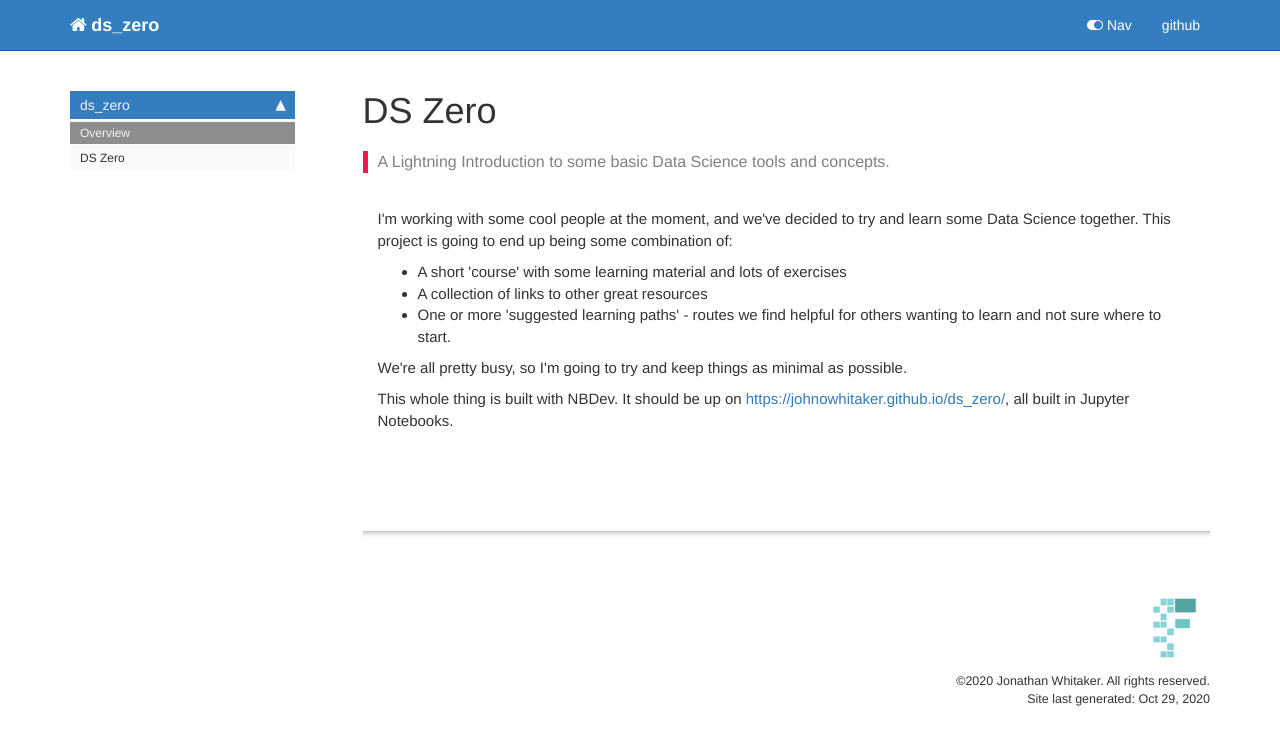
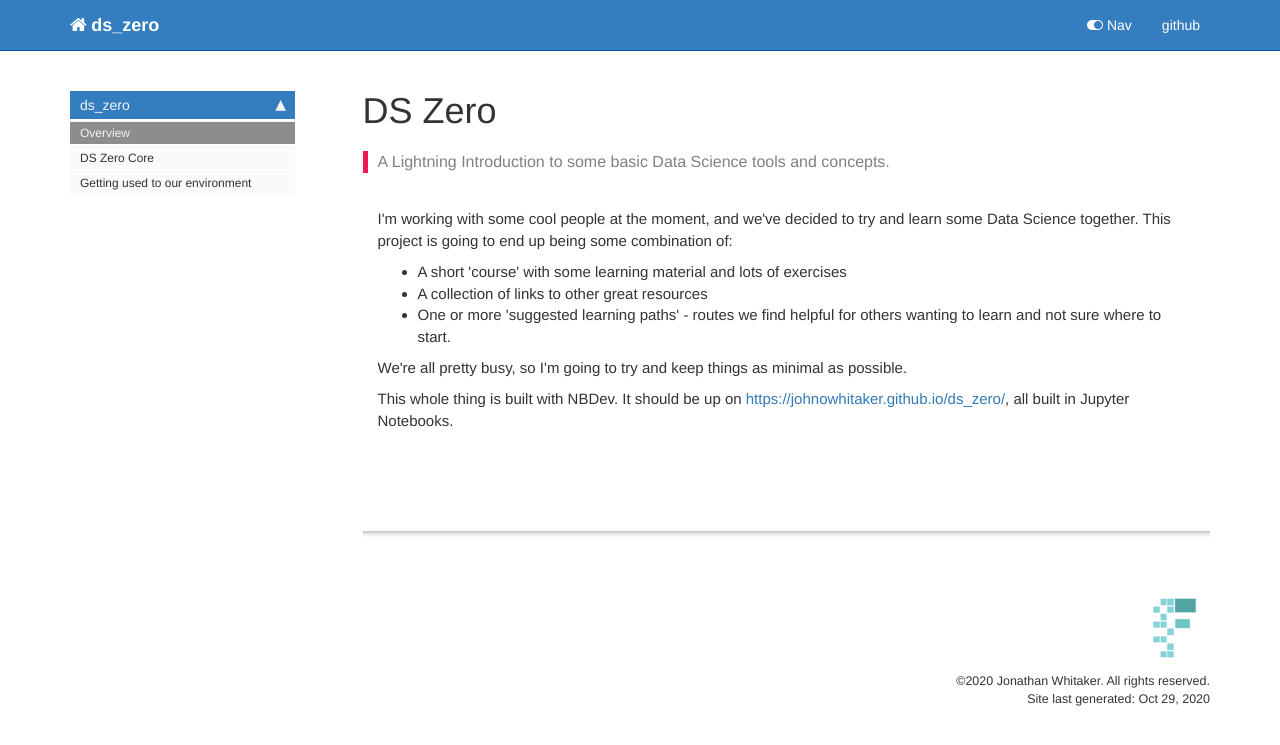
Before and after one commit to johnowhitaker/ds_zero, a Jekyll site: the page built from docs/index.html, in a window 1280 px wide. Shown: the top 745 px of the page. Built offline with Jekyll 4.4.1, drawn with Linux system fonts in a browser that asks for light colours; nearby versions of some CDN libraries; comment, search, counter and statistics services are not loaded.

```diff
--- a/docs/_data/sidebars/home_sidebar.yml
+++ b/docs/_data/sidebars/home_sidebar.yml
@@ -10,8 +10,11 @@ entries:
       title: Overview
       url: /
     - output: web,pdf
-      title: DS Zero
+      title: DS Zero Core
       url: core.html
+    - output: web,pdf
+      title: Getting used to our environment
+      url: Environment.html
     output: web
     title: ds_zero
   output: web
--- a/docs/core.html
+++ b/docs/core.html
@@ -1,13 +1,13 @@
 ---
 
-title: DS Zero
+title: DS Zero Core
 
 
 keywords: fastai
 sidebar: home_sidebar
 
-summary: "A Lightning Introduction to some basic Data Science tools and concepts"
-description: "A Lightning Introduction to some basic Data Science tools and concepts"
+summary: "Unlike the other notebooks, this one will have some extra utitlity functions and code that we can use from anywhere. (Stll just a template for now)"
+description: "Unlike the other notebooks, this one will have some extra utitlity functions and code that we can use from anywhere. (Stll just a template for now)"
 nb_path: "00_core.ipynb"
 ---
 <!--
--- a/docs/sidebar.json
+++ b/docs/sidebar.json
@@ -1,6 +1,7 @@
 {
   "ds_zero": {
     "Overview": "/",
-    "DS Zero": "core.html"
+    "DS Zero Core": "core.html",
+    "Getting used to our environment": "Environment.html"
   }
 }
```
Also changed, not shown: 1 other file.
